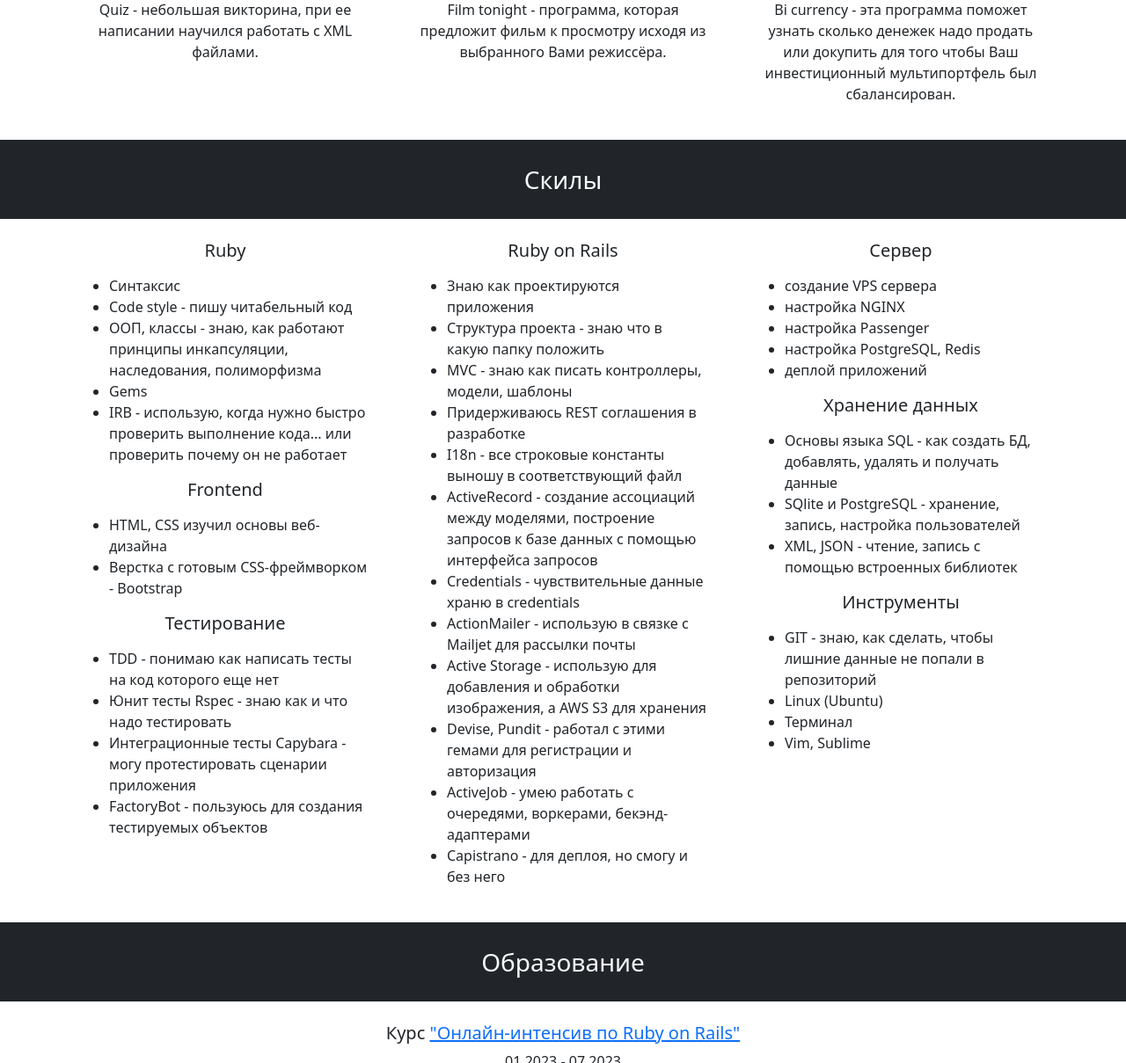
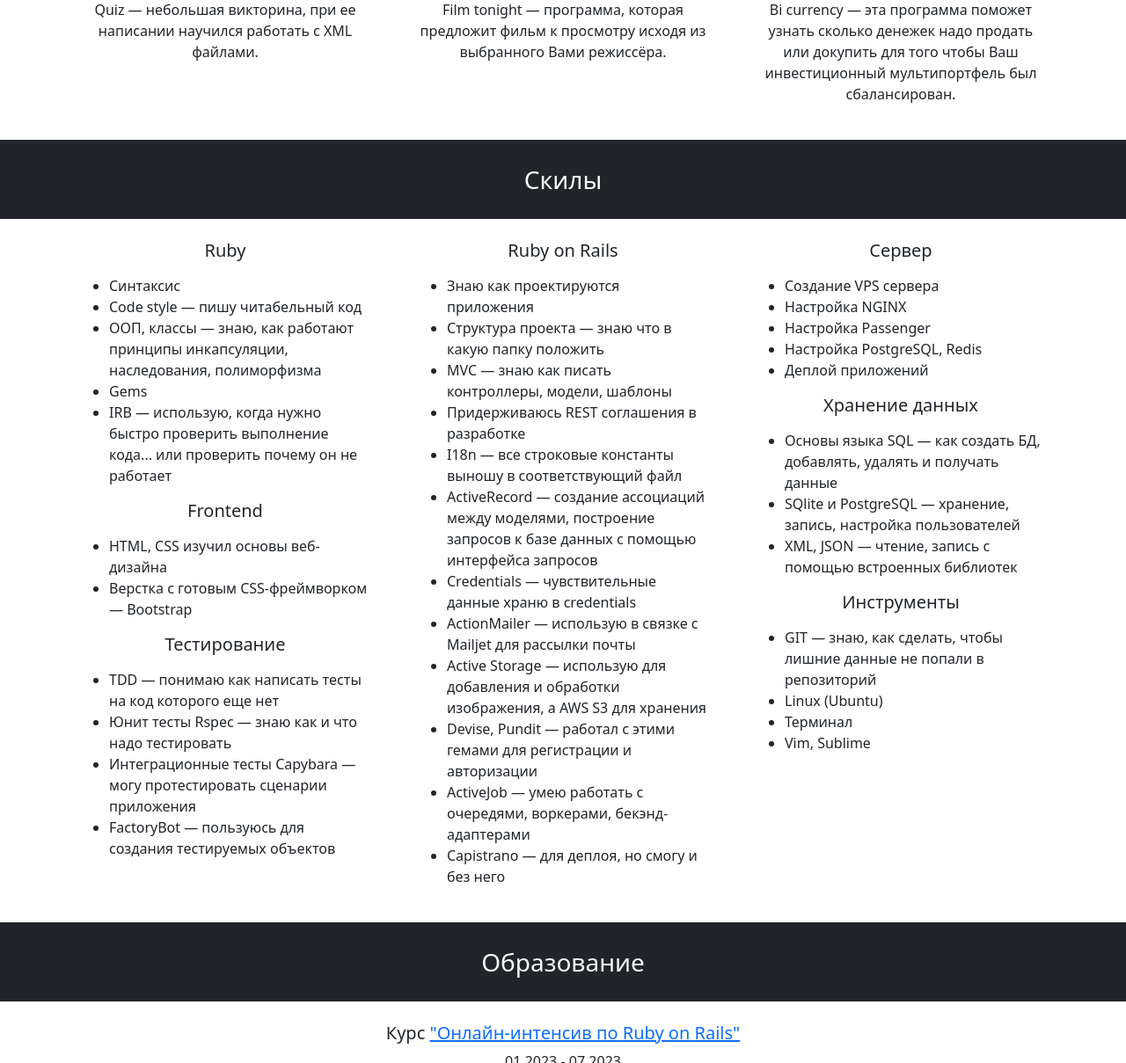
Before and after one commit to 2204683EVGENIY/cv_ruby_developer, a plain HTML site: page index.html in a window 1280 px wide. Shown: the part 969-2178 px from the top of the page at 88% size. Drawn offline with nearby package versions, Linux system fonts and the light colour scheme.

Commit message:
correction remarks (#1)

```diff
--- a/css/wrapper.css
+++ b/css/wrapper.css
@@ -1,5 +1,5 @@
-body {
-  flex-grow: 3;
+html, body {
+  overflow-x:hidden;
 }
 
 .mb {
@@ -8,7 +8,7 @@ body {
 }
 
 .width {
-  flex-grow: 3
+  flex-grow: 3;
 }
 
 .mb-sm {
--- a/index.html
+++ b/index.html
@@ -3,7 +3,7 @@
   <head>
     <meta charset="UTF-8">
     <meta name="viewport" content="width=device-width, initial-scale=1.0">
-    <title>cv_evologzhanin</title>
+    <title>Evgeniy Vologzhanin</title>
     <link rel="stylesheet" href="https://use.fontawesome.com/releases/v5.2.0/css/all.css" integrity="sha384-hWVjflwFxL6sNzntih27bfxkr27PmbbK/iSvJ+a4+0owXq79v+lsFkW54bOGbiDQ" crossorigin="anonymous">
     <link href="https://fonts.googleapis.com/css?family=Roboto:300,300i,400,400i,500,500i,100,100i&amp;subset=cyrillic" rel="stylesheet">
     <link href="https://cdn.jsdelivr.net/npm/bootstrap@5.3.0/dist/css/bootstrap.min.css" rel="stylesheet" integrity="sha384-9ndCyUaIbzAi2FUVXJi0CjmCapSmO7SnpJef0486qhLnuZ2cdeRhO02iuK6FUUVM" crossorigin="anonymous">
@@ -18,11 +18,11 @@
         </div>
 
         <div class="col-md-6 width mt-2 mb-2">
-          <a class="me-3 ps-3 navbar-brand" href="mailto:Vologzhanin2018@gmail.com" target="_blank"><i class="fas fa-at fa-2x"></i></a>
-          <a class="me-3 navbar-brand" href="tel:+79995712271" target="_blank"><i class="fas fa-phone fa-2x"></i></a>
-          <a class="me-3 navbar-brand" href="skype:live:.cid.13eb51eeb86c632" target="_blank"><i class="fab fa-skype fa-2x"></i></a>
-          <a class="me-3 navbar-brand" href="https://github.com/2204683EVGENIY" target="_blank"><i class="fab fa-github fa-2x"></i></a>
-          <a class="me-3 navbar-brand" href="https://t.me/Snow2204683" target="_blank"><i class="fab fa-telegram-plane fa-2x"></i></a>
+          <a class="me-3 ps-3 navbar-brand" href="mailto:Vologzhanin2018@gmail.com" target="_blank" rel="noopener noreferrer"><i class="fas fa-at fa-2x"></i></a>
+          <a class="me-3 navbar-brand" href="tel:+79995712271" target="_blank" rel="noopener noreferrer"><i class="fas fa-phone fa-2x"></i></a>
+          <a class="me-3 navbar-brand" href="skype:live:.cid.13eb51eeb86c632" target="_blank" rel="noopener noreferrer"><i class="fab fa-skype fa-2x"></i></a>
+          <a class="me-3 navbar-brand" href="https://github.com/2204683EVGENIY" target="_blank" rel="noopener noreferrer"><i class="fab fa-github fa-2x"></i></a>
+          <a class="me-3 navbar-brand" href="https://t.me/Snow2204683" target="_blank" rel="noopener noreferrer"><i class="fab fa-telegram-plane fa-2x"></i></a>
         </div>
       </div>
     </nav>
@@ -47,35 +47,35 @@
 
     <div class="row mb text-center">
       <div class="col-md-4 mt-4">
-        <p class="bold h5"><a href="https://goodprogrammermegaaskme.fun">Askme</a><b><a href="https://github.com/2204683EVGENIY/goodprogrammermegaaskme" target="_blank"><i class="fab fa-github ms-3"></i></a></b></p>
-        <p class="m-3">Askme - Rails-приложение, небольшой аналог ask.fm, с шифрованием паролей, собственной аутентификацией. На его примере научился ещё и деплоить на Render.</p>
+        <p class="bold h5"><a href="https://goodprogrammermegaaskme.fun" target="_blank" rel="noopener noreferrer">Askme</a><b><a href="https://github.com/2204683EVGENIY/goodprogrammermegaaskme" target="_blank" rel="noopener noreferrer"><i class="fab fa-github ms-3"></i></a></b></p>
+        <p class="m-3">Askme — Rails-приложение, небольшой аналог ask.fm, с шифрованием паролей, собственной аутентификацией. На его примере научился ещё и деплоить на Render.</p>
       </div>
 
       <div class="col-md-4 mt-4 mt-none">
-        <p class="bold h5"><a href="http://goodprogrammermegabbq.fun">Bbq</a><b><a href="https://github.com/2204683EVGENIY/goodprogrammermegabbq" target="_blank"><i class="fab fa-github ms-3"></i></a></b></p>
-        <p class="m-3">Bbq - Rails-приложение, научился работать с Bootstrap, гемом Devise и локализацией I18n, загружать и хранить картинки. На его примере освоил деплой на VPS.</p>
+        <p class="bold h5"><a href="http://goodprogrammermegabbq.fun" target="_blank" rel="noopener noreferrer">Bbq</a><b><a href="https://github.com/2204683EVGENIY/goodprogrammermegabbq" target="_blank" rel="noopener noreferrer"><i class="fab fa-github ms-3"></i></a></b></p>
+        <p class="m-3">Bbq — Rails-приложение, научился работать с Bootstrap, гемом Devise и локализацией I18n, загружать и хранить картинки. На его примере освоил деплой на VPS.</p>
       </div>
 
       <div class="col-md-4 mt-4 mt-none">
-        <p class="bold h5"> Millionaire<b><a href="https://github.com/2204683EVGENIY/megakhsm" target="_blank"><i class="fab fa-github ms-3"></i></a></b></p>
-        <p class="m-3">Millionaire - Rails-приложение, понял как писать тесты на разные виды сущностей в Рельсах, познакомился с FactoryBot.</p>
+        <p class="bold h5"> Millionaire<b><a href="https://github.com/2204683EVGENIY/megakhsm" target="_blank" rel="noopener noreferrer"><i class="fab fa-github ms-3"></i></a></b></p>
+        <p class="m-3">Millionaire — Rails-приложение, понял как писать тесты на разные виды сущностей в Рельсах, познакомился с FactoryBot.</p>
       </div>
     </div>
 
     <div class="row text-center mb">
       <div class="col-md-4 mt-4 mt-none">
-        <p class="bold h5">Quiz<b><a href="https://github.com/2204683EVGENIY/quiz_with_xml/tree/master" target="_blank"><i class="fab fa-github ms-3"></i></a></b></p>
-        <p class="m-3">Quiz - небольшая викторина, при ее написании научился работать с XML файлами.</p>
+        <p class="bold h5">Quiz<b><a href="https://github.com/2204683EVGENIY/quiz_with_xml/tree/master" target="_blank" rel="noopener noreferrer"><i class="fab fa-github ms-3"></i></a></b></p>
+        <p class="m-3">Quiz — небольшая викторина, при ее написании научился работать с XML файлами.</p>
       </div>
 
       <div class="col-md-4 mt-4 mt-none">
-        <p class="bold h5">Film tonight<b><a href="https://github.com/2204683EVGENIY/film_tonight" target="_blank"><i class="fab fa-github ms-3"></i></a></b></p>
-        <p class="m-3">Film tonight - программа, которая предложит фильм к просмотру исходя из выбранного Вами режиссёра.</p>
+        <p class="bold h5">Film tonight<b><a href="https://github.com/2204683EVGENIY/film_tonight" target="_blank" rel="noopener noreferrer"><i class="fab fa-github ms-3"></i></a></b></p>
+        <p class="m-3">Film tonight — программа, которая предложит фильм к просмотру исходя из выбранного Вами режиссёра.</p>
       </div>
 
       <div class="col-md-4 mt-4 mt-none">
-        <p class="bold h5">Bi currency<b><a href="https://github.com/2204683EVGENIY/bi_currency" target="_blank"><i class="fab fa-github ms-3"></i></a></b></p>
-        <p class="m-3">Bi currency - эта программа поможет узнать сколько денежек надо продать или докупить для того чтобы Ваш инвестиционный мультипортфель был сбалансирован.</p>
+        <p class="bold h5">Bi currency<b><a href="https://github.com/2204683EVGENIY/bi_currency" target="_blank" rel="noopener noreferrer"><i class="fab fa-github ms-3"></i></a></b></p>
+        <p class="m-3">Bi currency — эта программа поможет узнать сколько денежек надо продать или докупить для того чтобы Ваш инвестиционный мультипортфель был сбалансирован.</p>
       </div>
     </div>
 
@@ -90,24 +90,24 @@
         <p class="mb-2 h5 text-center">Ruby</p>
         <ul class="m-3">
           <li>Синтаксис</li>
-          <li>Code style - пишу читабельный код</li>
-          <li>ООП, классы - знаю, как работают принципы инкапсуляции, наследования, полиморфизма</li>
+          <li>Code style — пишу читабельный код</li>
+          <li>ООП, классы — знаю, как работают принципы инкапсуляции, наследования, полиморфизма</li>
           <li>Gems</li>
-          <li>IRB - использую, когда нужно быстро проверить выполнение кода... или проверить почему он не работает</li>
+          <li>IRB — использую, когда нужно быстро проверить выполнение кода... или проверить почему он не работает</li>
         </ul>
 
         <p class="mb-2 h5 text-center">Frontend</p>
         <ul class="m-3">
           <li>HTML, CSS изучил основы веб-дизайна</li>
-          <li>Верстка с готовым CSS-фреймворком - Bootstrap</li>
+          <li>Верстка с готовым CSS-фреймворком — Bootstrap</li>
         </ul>
 
         <p class="mb-2 h5 text-center">Тестирование</p>
         <ul class="m-3">
-          <li>TDD - понимаю как написать тесты на код которого еще нет</li>
-          <li>Юнит тесты Rspec - знаю как и что надо тестировать</li>
-          <li>Интеграционные тесты Capybara - могу протестировать сценарии приложения</li>
-          <li>FactoryBot - пользуюсь для создания тестируемых объектов</li>
+          <li>TDD — понимаю как написать тесты на код которого еще нет</li>
+          <li>Юнит тесты Rspec — знаю как и что надо тестировать</li>
+          <li>Интеграционные тесты Capybara — могу протестировать сценарии приложения</li>
+          <li>FactoryBot — пользуюсь для создания тестируемых объектов</li>
         </ul>
       </div>
 
@@ -115,40 +115,40 @@
         <p class="mb-2 h5 text-center">Ruby on Rails</p>
         <ul class="m-3">
           <li>Знаю как проектируются приложения</li>
-          <li>Структура проекта - знаю что в какую папку положить</li>
-          <li>MVC - знаю как писать контроллеры, модели, шаблоны</li>
+          <li>Структура проекта — знаю что в какую папку положить</li>
+          <li>MVC — знаю как писать контроллеры, модели, шаблоны</li>
           <li>Придерживаюсь REST соглашения в разработке</li>
-          <li>I18n - все строковые константы выношу в соответствующий файл</li>
-          <li>ActiveRecord - создание ассоциаций между моделями, построение запросов к базе данных с помощью интерфейса запросов</li>
-          <li>Credentials - чувствительные данные храню в credentials</li>
-          <li>ActionMailer - использую в связке с Mailjet для рассылки почты</li>
-          <li>Active Storage - использую для добавления и обработки изображения, а AWS S3 для хранения</li>
-          <li>Devise, Pundit - работал с этими гемами для регистрации и авторизация</li>
-          <li>ActiveJob - умею работать с очередями, воркерами, бекэнд-адаптерами</li>
-          <li>Capistrano - для деплоя, но смогу и без него</li>
+          <li>I18n — все строковые константы выношу в соответствующий файл</li>
+          <li>ActiveRecord — создание ассоциаций между моделями, построение запросов к базе данных с помощью интерфейса запросов</li>
+          <li>Credentials — чувствительные данные храню в credentials</li>
+          <li>ActionMailer — использую в связке с Mailjet для рассылки почты</li>
+          <li>Active Storage — использую для добавления и обработки изображения, а AWS S3 для хранения</li>
+          <li>Devise, Pundit — работал с этими гемами для регистрации и авторизации</li>
+          <li>ActiveJob — умею работать с очередями, воркерами, бекэнд-адаптерами</li>
+          <li>Capistrano — для деплоя, но смогу и без него</li>
         </ul>
       </div>
 
       <div class="col-md-4 mt-4 mt-none">
         <p class="mb-2 h5 text-center">Сервер</p>
         <ul class="m-3">
-          <li>создание VPS сервера</li>
-          <li>настройка NGINX</li>
-          <li>настройка Passenger</li>
-          <li>настройка PostgreSQL, Redis</li>
-          <li>деплой приложений</li>
+          <li>Создание VPS сервера</li>
+          <li>Настройка NGINX</li>
+          <li>Настройка Passenger</li>
+          <li>Настройка PostgreSQL, Redis</li>
+          <li>Деплой приложений</li>
         </ul>
 
         <p class="mb-2 h5 text-center">Хранение данных</p>
         <ul class="m-3">
-          <li>Основы языка SQL - как создать БД, добавлять, удалять и получать данные</li>
-          <li>SQlite и PostgreSQL - хранение, запись, настройка пользователей</li>
-          <li>XML, JSON - чтение, запись с помощью встроенных библиотек</li>
+          <li>Основы языка SQL — как создать БД, добавлять, удалять и получать данные</li>
+          <li>SQlite и PostgreSQL — хранение, запись, настройка пользователей</li>
+          <li>XML, JSON — чтение, запись с помощью встроенных библиотек</li>
         </ul>
 
         <p class="mb-2 h5 text-center">Инструменты</p>
         <ul class="m-3">
-          <li>GIT - знаю, как сделать, чтобы лишние данные не попали в репозиторий</li>
+          <li>GIT — знаю, как сделать, чтобы лишние данные не попали в репозиторий</li>
           <li>Linux (Ubuntu)</li>
           <li>Терминал</li>
           <li>Vim, Sublime</li>
@@ -164,7 +164,7 @@
 
     <div class="row text-center mb">
       <div class="col-md-12 mt-4">
-        <p class="mb-2 h5">Курс <a href="https://goodprogrammer.ru/rails" target="_blank">"Онлайн-интенсив по Ruby on Rails"</a></p>
+        <p class="mb-2 h5">Курс <a href="https://goodprogrammer.ru/rails" target="_blank" rel="noopener noreferrer">"Онлайн-интенсив по Ruby on Rails"</a></p>
         <p>01.2023 - 07.2023</p>
         <p class="m-3">В ходе курса приобрел понимание как работают сервера в интернете, навык работы с Ubuntu Linux, командной строкой, консолью разработчика, культуру программирования (постановка задачи, code style, рефакторинг), навыки работы с Git, Github, изучил основы ООП и проектирования программ, приобрел навык тестирования кода с помощью RSpec, навык настройки VPS для rails-приложения, изучил основы devops для rails программиста (capistrano, postgres, redis, resque)</p>
       </div>
```
